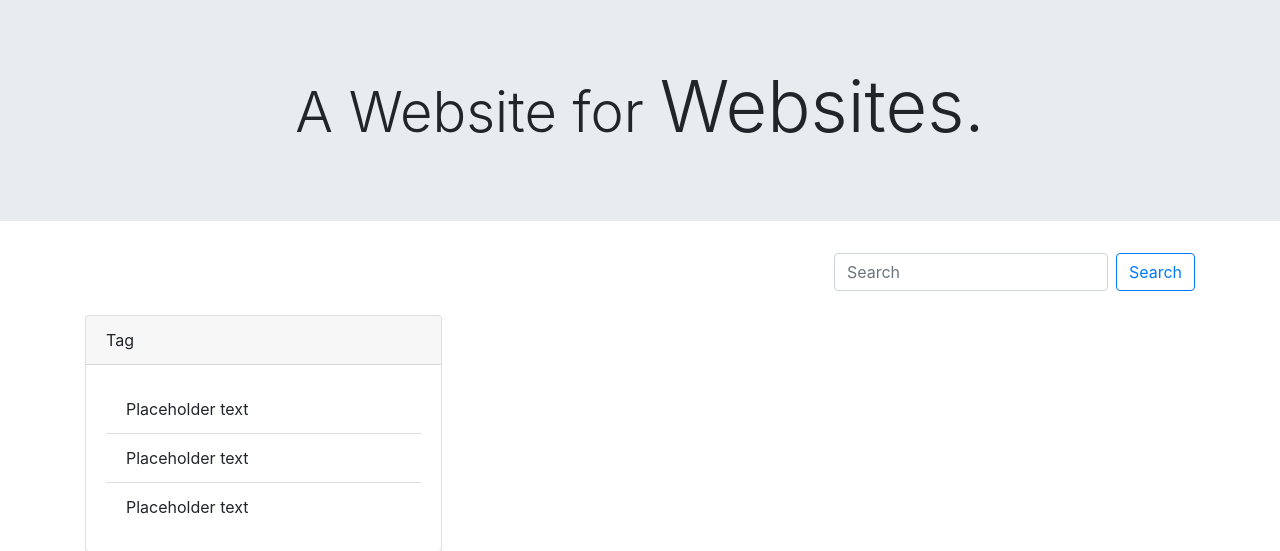
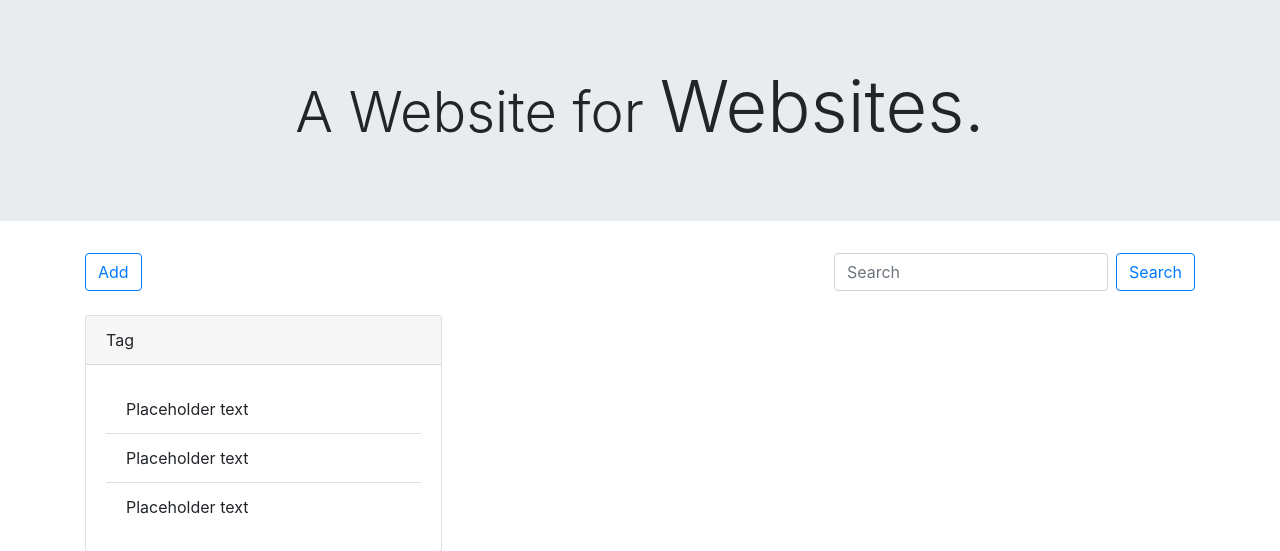
Before and after one commit to preetmishra/website-for-websites, a Django app: page / in a window 1280 px wide. Shown: the part 57-608 px from the top of the page. Run offline with Django 3.2, Linux system fonts and the light colour scheme; some libraries are stand-ins or nearby versions.

Commit message:
Add add button in index.html

```diff
--- a/templates/catalog/index.html
+++ b/templates/catalog/index.html
@@ -19,14 +19,17 @@ wfw
     </div>
     <!-- End of banner -->
 
-    <!-- Search bar -->
     <div class="container mt-2 mb-4">
         <form class="form-inline">
+            <!-- Add button -->
+            <button type="button" class="btn btn-outline-primary my-2 my-sm-0">Add</button>
+            <!-- End of add button -->
+            <!-- Search bar -->
             <input class="form-control mr-sm-2 ml-auto" type="search" placeholder="Search" aria-label="Search">
             <button class="btn btn-outline-primary my-2 my-sm-0" type="submit">Search</button>
+            <!-- End of search bar -->
         </form>
     </div>
-    <!-- End of search bar -->
 
     <!-- Card column -->
     <div class="container">
```
